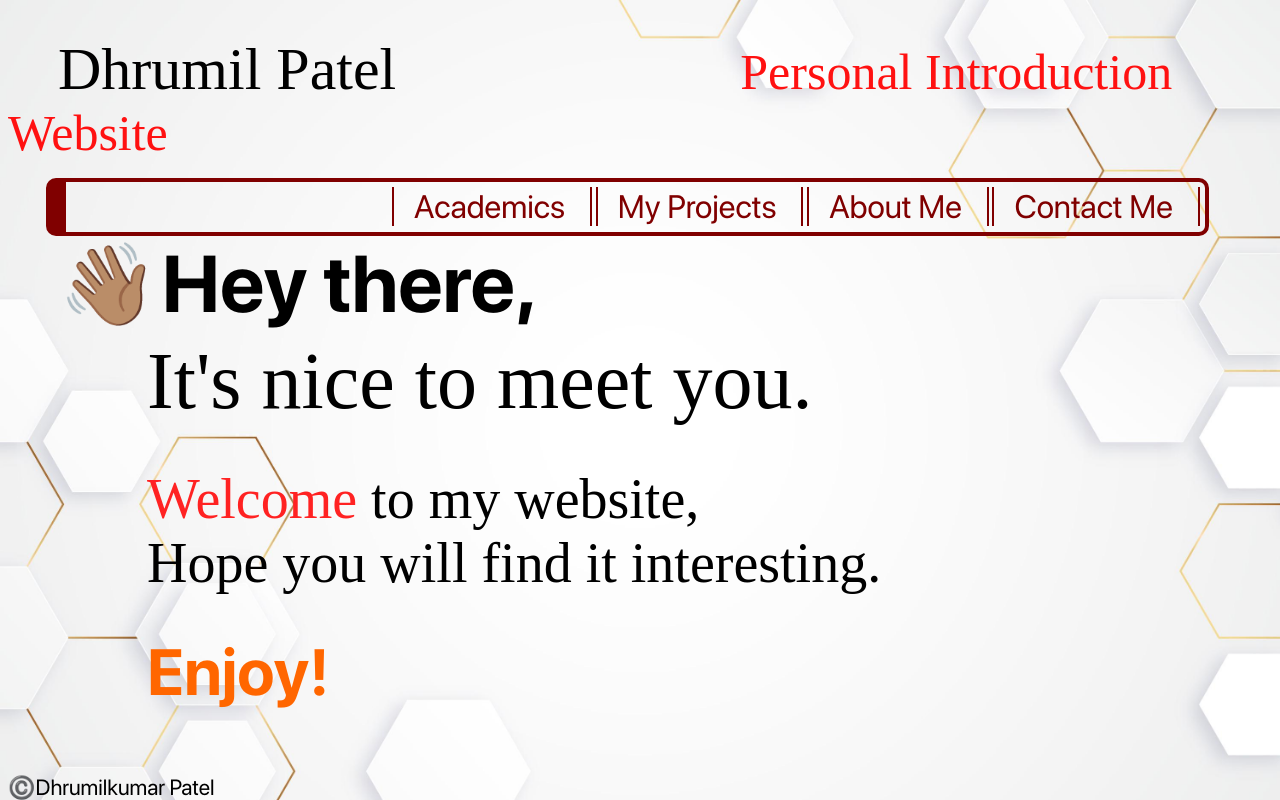
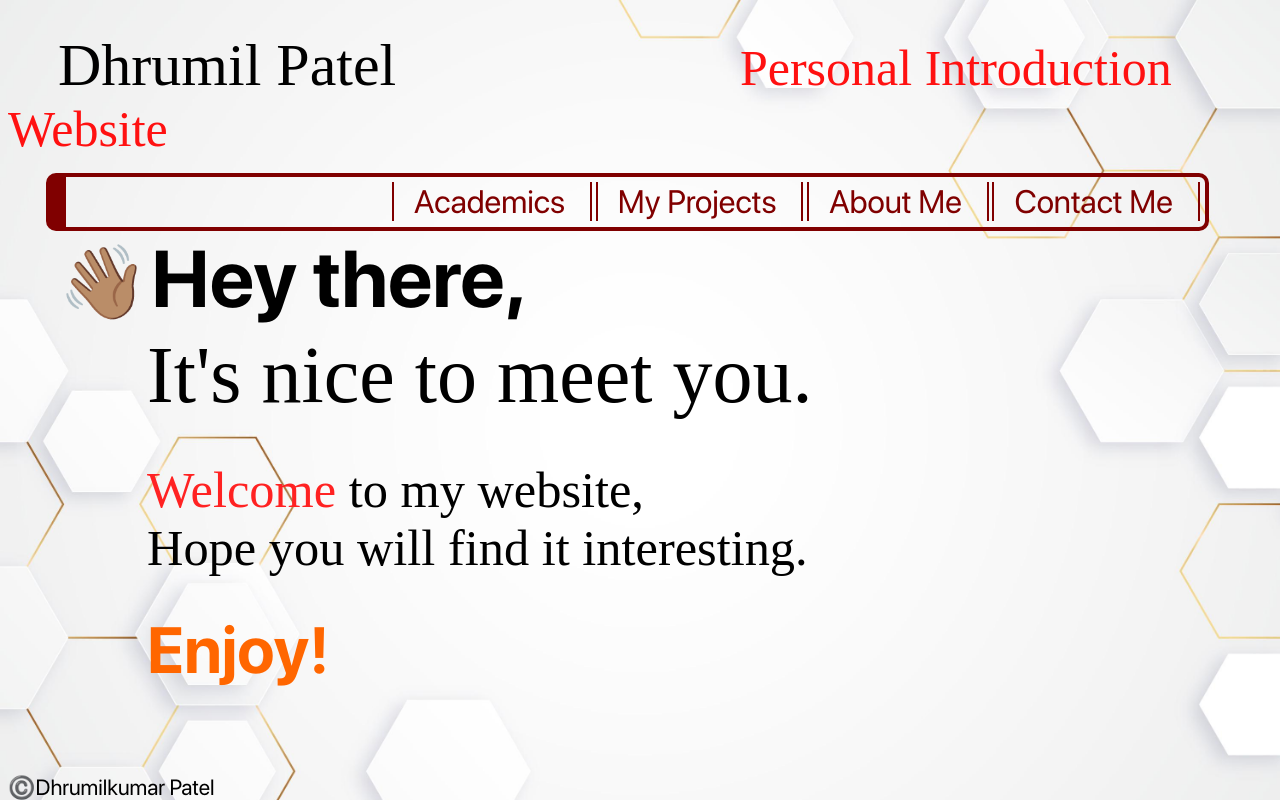
Before and after one commit to dhrumilpatel30/dhrumilpatel30.github.io, a PHP site: page /index.html in a window 1280 px wide. Run offline with PHP 8.4, Linux system fonts and the light colour scheme; some web fonts are replaced.

Commit message:
Update main.css

```diff
--- a/main.css
+++ b/main.css
@@ -22,6 +22,7 @@
 
 /*Addition of Backround Image of the webpage*/
 body {
+   font-size:90%;
    background-image: url(background1.jpg);
    background-repeat: no-repeat;
    background-attachment: fixed;
```
